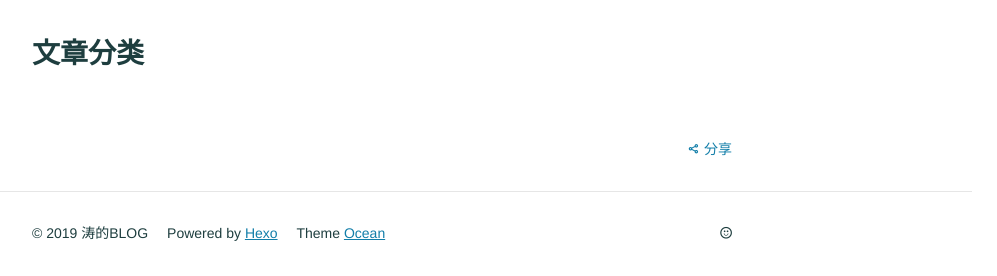
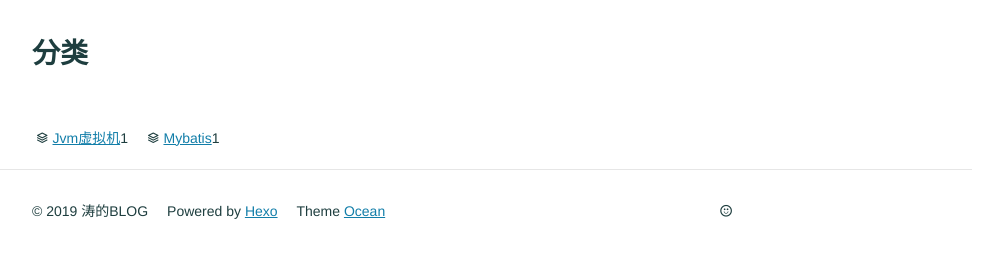
Before and after one commit to putaoo/putao-blog, a plain HTML site: page categories/index.html in a window 1280 px wide. Shown: the top 276 px of the page, 208-1205 px from the left. Drawn offline with Linux system fonts and the light colour scheme; some packages are replaced by stand-ins of ours; no server answers; a script that the page names is missing; files whose address does not match are found by name.

Commit message:
Site updated: 2019-10-27 23:59:41

```diff
--- a/categories/index.html
+++ b/categories/index.html
@@ -28,58 +28,8 @@
 <main class="content">
   <section class="outer">
 
-
-<article id="page-" class="article article-type-page" itemscope itemprop="blogPost" data-scroll-reveal>
-
-  <div class="article-inner">
-
-      <header class="article-header">
-
-
-    <h1 class="article-title" itemprop="name">
-      文章分类
-    </h1>
-
-
-
-
-
-
-      </header>
-
-
-
-
-
-
-    <div class="article-entry" itemprop="articleBody">
-
-
-
-
-
-
-
-
-    </div>
-    <footer class="article-footer">
-      <a data-url="http://yoursite.com/categories/index.html" data-id="ck2969inq0003bova89tk0ijr"
-         class="article-share-link">分享</a>
-
-    </footer>
-
-  </div>
-
-
-
-
-
-
-
-
-</article>
-
-
+    <h1 class="page-type-title">分类</h1>
+    <ul class="category-list"><li class="category-list-item"><a class="category-list-link" href="/categories/Jvm%E8%99%9A%E6%8B%9F%E6%9C%BA/">Jvm虚拟机</a><span class="category-list-count">1</span></li><li class="category-list-item"><a class="category-list-link" href="/categories/Mybatis/">Mybatis</a><span class="category-list-count">1</span></li></ul>
 
 </section>
   <footer class="footer">
```
Also changed, not shown: 182044780.html (+1 -1 lines), 2196748335.html (+1 -1 lines), about/index.html (+1 -1 lines), index.html (+2 -2 lines), tags/index.html (+1 -52 lines).
